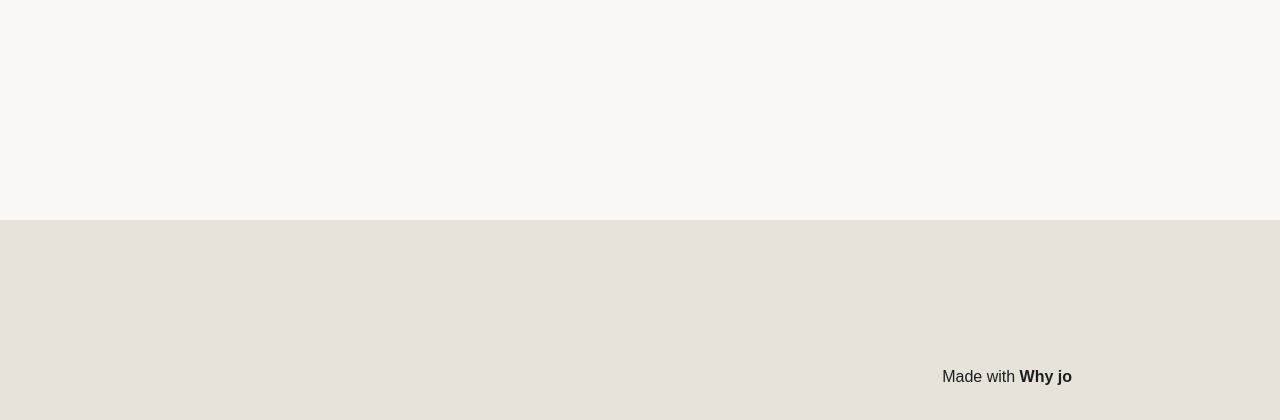
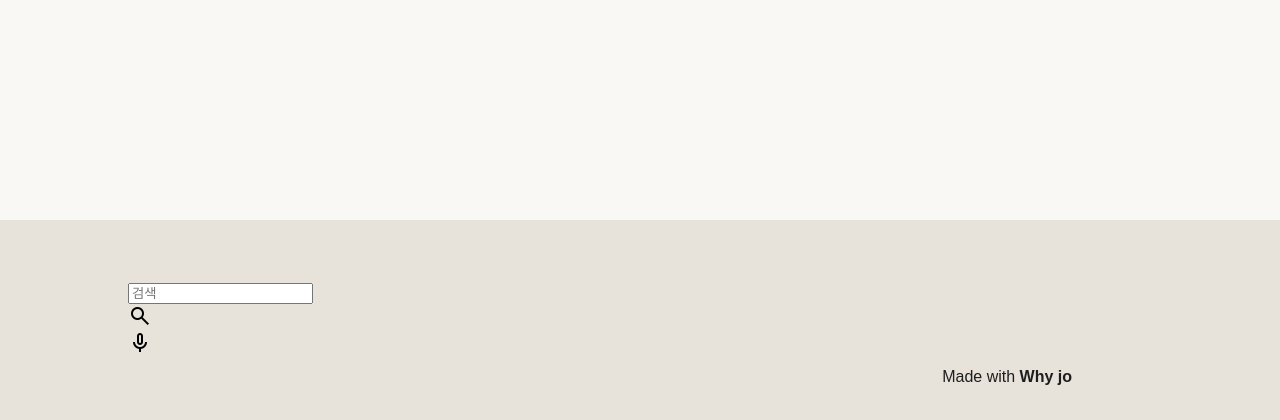
Before and after one commit to hwan3526/why, a Django app: page / in a window 1280 px wide. Shown: the part 380-800 px from the top of the page. Run offline with Django 4.2, Linux system fonts and the light colour scheme; the visitor is signed in with stand-in values (Sample User, id 1); data comes from the database, SQL or seed files in the repository; data that the repository does not hold is empty; parts of the project's set-up code (start-up, migrations or seed data) failed here and were passed over; some libraries are stand-ins or nearby versions; some web fonts are replaced.

Commit message:
feat: add search box

```diff
--- a/whylog/blog/templates/footer.html
+++ b/whylog/blog/templates/footer.html
@@ -4,8 +4,21 @@
 
 <footer class="footer">
     <div class="container">
+        <div class="searchBoxArea">
+            <div class="searchBox">
+                <input class="searchBox-input" placeholder="검색">
+                <div class="searchBox-icon">
+                    <span class="searchBox-Button material-symbols-outlined" title="검색">search</span>
+                </div>
+            </div>
+            <div class="mic">
+                <span class="searchBox-Button  material-symbols-outlined" title="음성으로 검색">mic</span>
+            </div>
+        </div>
         <p>
             Made with <span>Why jo</span>
         </p>
     </div>
 </footer>
+
+<script src="{% static 'js/search.js' %}" defer></script>
```
